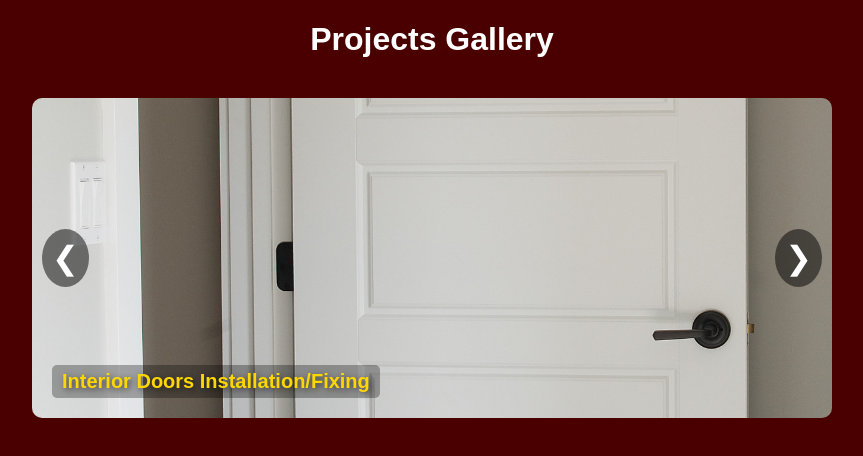
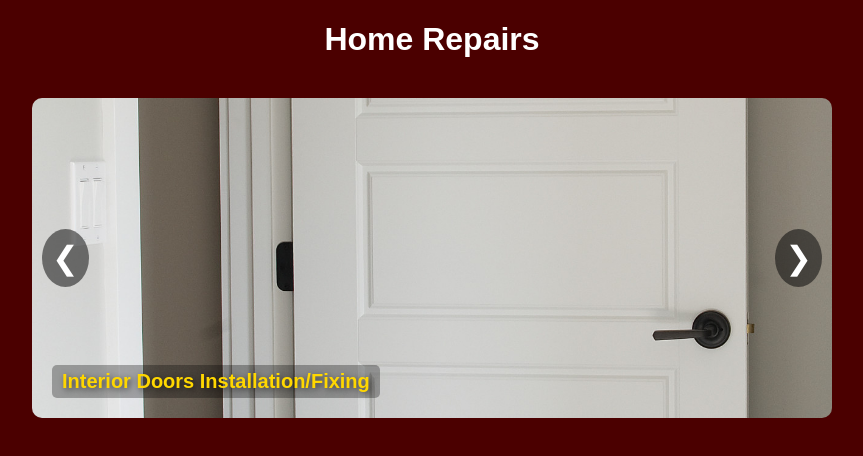
Before and after one commit to cesarrojas85/handyman-contact, a plain HTML site: page GaleriaFix.html in a window 1280 px wide. Shown: the whole page, without its empty margins (208-1071 px from the left). Drawn offline with Linux system fonts and the light colour scheme.

Commit message:
Update GaleriaFix.html

```diff
--- a/GaleriaFix.html
+++ b/GaleriaFix.html
@@ -77,7 +77,7 @@
 </head>
 <body>
 
-  <h1>Projects Gallery</h1>
+  <h1>Home Repairs</h1>
 
   <div class="carousel">
     <div class="carousel-track">
```
